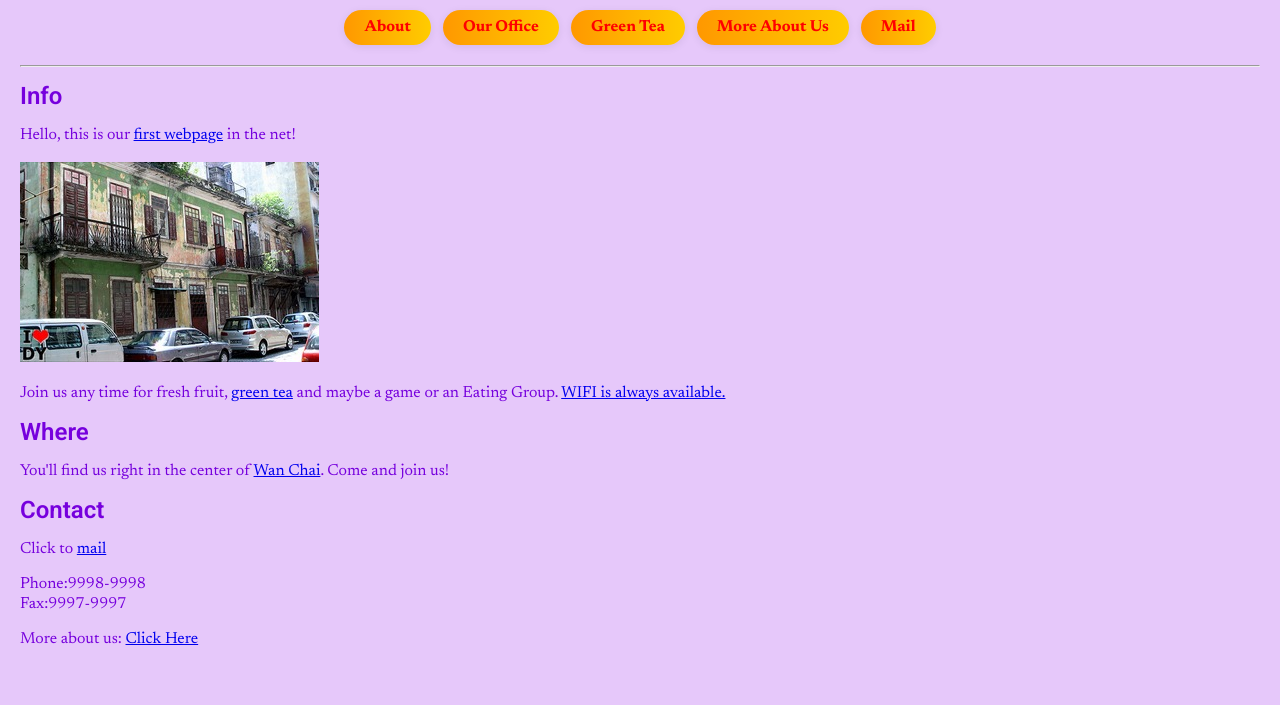
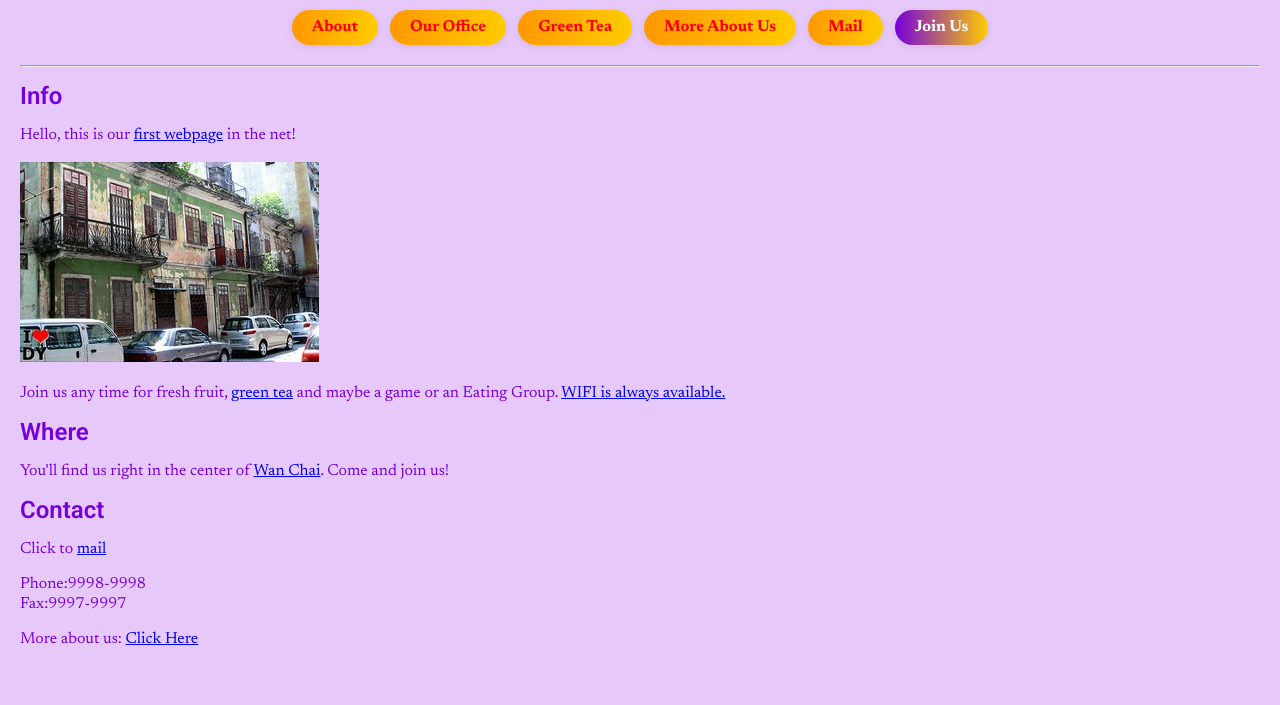
Before and after one commit to nei-alt/nei-alt.github.io, a plain HTML site: page index.html in a window 1280 px wide. Shown: the part 106-811 px from the top of the page. Drawn offline with Linux system fonts and the light colour scheme.

Commit message:
Add files via upload

```diff
--- a/index.html
+++ b/index.html
@@ -93,6 +93,7 @@
     <a href="sb_info.html">Green Tea</a>
     <a href="sb_style.html">More About Us</a>
     <a href="mailto:sharbuckz@gmail.con">Mail</a>
+    <a href="sb_form.html" style="background: linear-gradient(90deg, #7600dd 0%, #ffcc00 100%); color: #fff; font-weight: bold;">Join Us</a>
   </div>
 
   <hr>
@@ -105,7 +106,8 @@
   <p>Join us any time for fresh fruit, <a href="sb_info.html">green tea</a> and maybe a game or an Eating Group. <a href="sb_table.html">WIFI is always available.</a></p>
 
   <h2>Where</h2>
-  <p>You'll find us right in the center of <a href="https://zh.wikipedia.org/wiki/%E7%81%A3%E4%BB%94">Wan Chai</a>. Come and join us!</p>
+  <p>You'll find us right in the center of <a href="https://zh.wikipedia.org/wiki/%E7%81%A3%E4%BB%94">Wan Chai</a>. Come and
+    join us!</p>
 
   <h2>Contact</h2>
   <p>Click to <a href="mailto:sharbuckz@gmail.con">mail</a></p>
```
